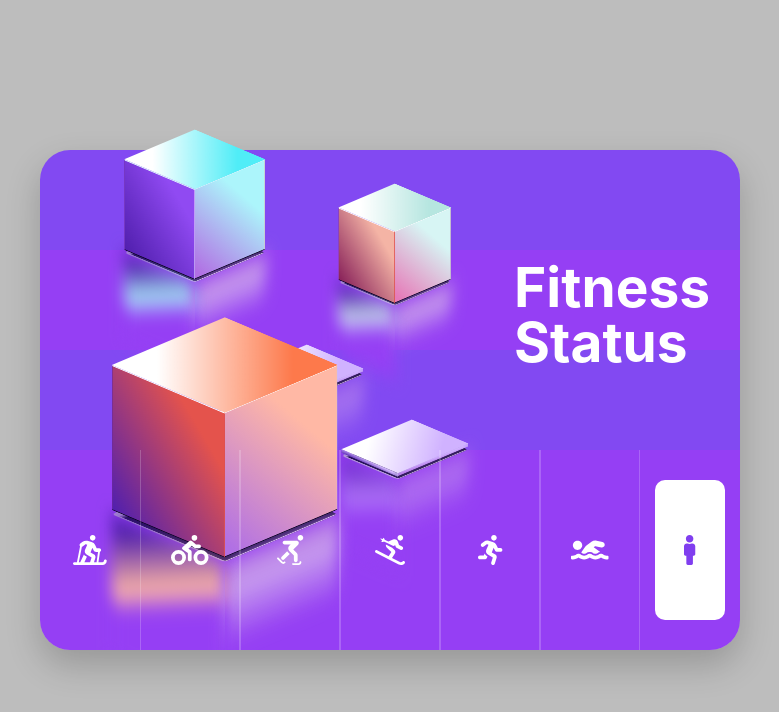
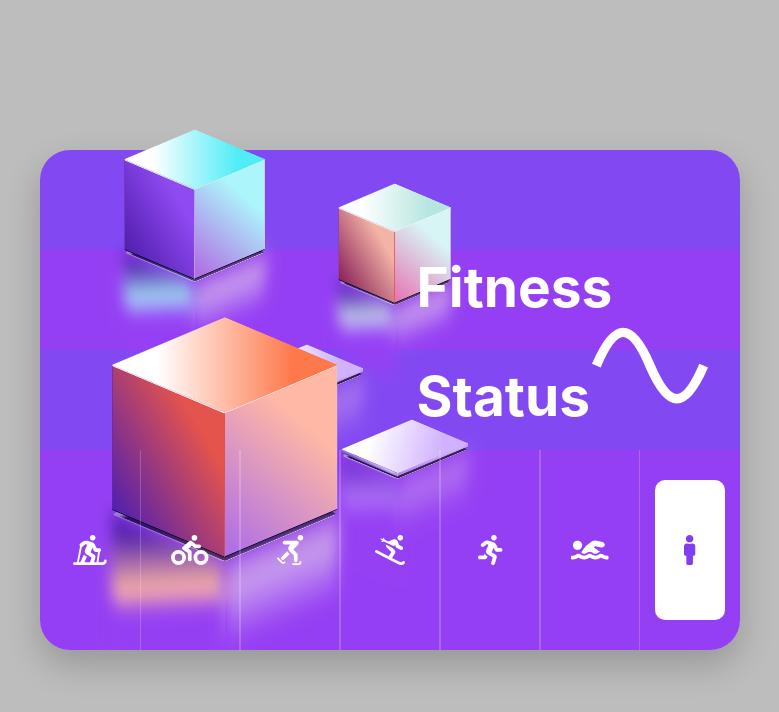
Before and after one commit to marianban/slick-ui-demos, a React (Create React App) app in the folder health-check/: page / in a window 1280 px wide. Shown: the top 712 px of the page, without its empty margins (250-1029 px from the left). Built offline with nearby package versions, Linux system fonts and the light colour scheme.

Commit message:
heading path

```diff
--- a/health-check/src/App.js
+++ b/health-check/src/App.js
@@ -131,6 +131,18 @@ function App() {
           <h1 className="heading" key={selectedItem.id}>
             {selectedItem.heading}
             <br /> Status
+            <svg
+              width="120"
+              viewBox="0 0 190 160"
+              xmlns="http://www.w3.org/2000/svg"
+            >
+              <path
+                d="M 10 80 C 40 10, 65 10, 95 80 S 150 150, 180 80"
+                stroke="#fff"
+                strokeWidth="15"
+                fill="transparent"
+              />
+            </svg>
           </h1>
         </div>
       </div>
--- a/health-check/src/App.scss
+++ b/health-check/src/App.scss
@@ -81,7 +81,7 @@ body {
 
   @keyframes slideIn {
     from {
-      transform: translateX(200%);
+      transform: translateX(150%);
     }
   }
 }
--- a/health-check/src/Menu.scss
+++ b/health-check/src/Menu.scss
@@ -23,6 +23,9 @@
     padding: 2rem 0.5rem;
     width: var(--item-width);
     flex-shrink: 0;
+    --color: #fff;
+    color: var(--color);
+    transition: color var(--duration) ease-out;
 
     &:not(:first-child):not(:last-child) {
       border-left: 1px solid rgba($color: #fff, $alpha: 0.2);
@@ -54,10 +57,7 @@
     }
 
     &-clicked {
-      --color: #fff;
       --bg-color: transparent;
-      // color: var(--color);
-      color: #fff;
       animation: animateClick var(--duration) forwards;
       animation-timing-function: ease-out;
 
@@ -67,22 +67,15 @@
       }
 
       @keyframes animateClick {
-        from {
-          color: #fff;
-          // --color: #fff;
-          // --bg-color: transparent;
-        }
         to {
-          // --color: #803eef;
-          color: #803eef;
+          --color: #803eef;
           --bg-color: #fff;
-          // background-color: #fff;
         }
       }
     }
 
     &-active {
-      color: #803eef;
+      --color: #803eef;
 
       &::before {
         background-color: #fff;
```
